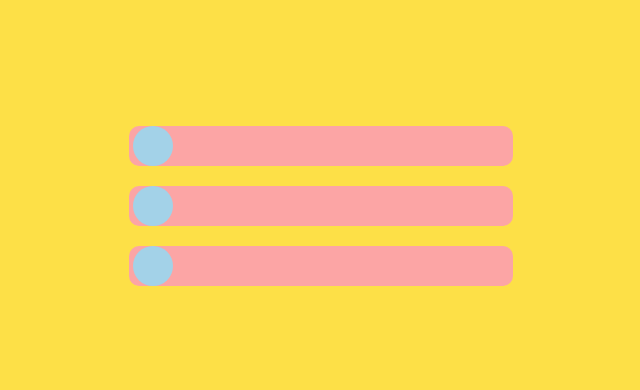
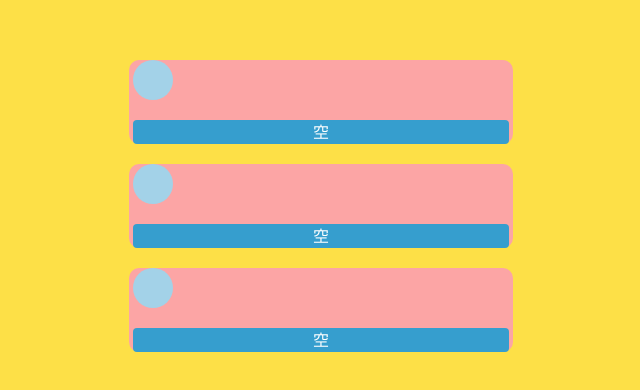
Before and after one commit to DDGG0531/quick-try-next-ts, a Next.js app: page /form-animate in a window 1280 px wide. Shown: the part 194-584 px from the top of the page, without its empty margins (319-959 px from the left). Built offline with nearby package versions, Linux system fonts and the light colour scheme.

Commit message:
step4: add a none open bar

```diff
--- a/pages/form-animate.tsx
+++ b/pages/form-animate.tsx
@@ -40,7 +40,13 @@ function Item() {
         layout
       />
       <AnimatePresence>
-        {isOpen && <Content toggleOpen={toggleOpen} />}
+        {isOpen ? (
+          <Content toggleOpen={toggleOpen} />
+        ) : (
+          <div className="w-full rounded bg-blue text-center text-white">
+            空
+          </div>
+        )}
       </AnimatePresence>
     </motion.li>
   )
```
